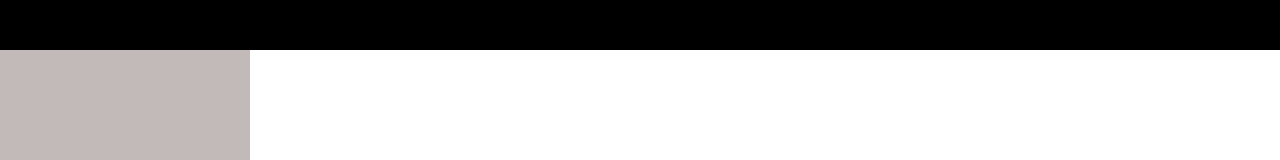
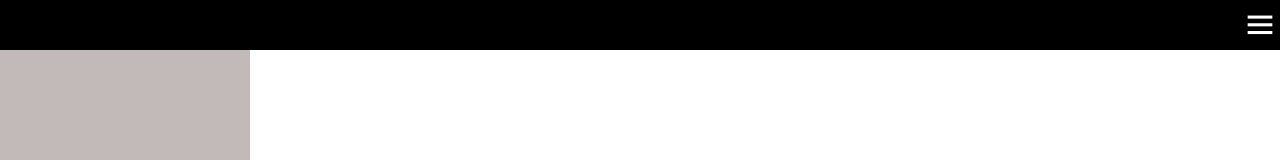
Before and after one commit to Felihum/Unidriver, a React (Vite) app in the folder frontend/unidriver/: page / in a window 1280 px wide. Both pictures are taken after typing "name@example.com", "Sample123" into the empty fields and a click on the button "Login". Shown: the top 160 px of the page. Built offline with nearby package versions, Linux system fonts and the light colour scheme.

Commit message:
Barra de configurações feita
Criei a barra de configurações, agora é só implementá-la.

```diff
--- /dev/null
+++ b/frontend/unidriver/src/components/BarraModal.jsx
@@ -0,0 +1,30 @@
+import style from '../styles/BarraModal.module.css';
+
+// eslint-disable-next-line react/prop-types
+function BarraModal({ isOpen }){
+    if(isOpen){
+        return(
+            <div className={style.bgBarraModal}>
+                <div className={style.containerBarraModal}>
+                    <div>
+                        <a href="#">Configuração</a>
+                    </div>
+                    <div>
+                        <a href="#">Configuração</a>
+                    </div>
+                    <div>
+                        <a href="#">Configuração</a>
+                    </div>
+                    <div>
+                        <a href="#">Configuração</a>
+                    </div>
+                </div>
+            </div>
+        )
+    } else{
+        <></>
+    }
+
+}
+
+export default BarraModal;
--- a/frontend/unidriver/src/components/NavBar.jsx
+++ b/frontend/unidriver/src/components/NavBar.jsx
@@ -1,6 +1,8 @@
+import style from '../styles/NavBar.module.css'
+
 function NavBar(){
     return(
-        <nav className="header">
+        <nav className={style.containerMain}>
 
         </nav>
     )
--- a/frontend/unidriver/src/routes/clients/Index.jsx
+++ b/frontend/unidriver/src/routes/clients/Index.jsx
@@ -1,21 +1,24 @@
 import BarraMaterias from "../../components/BarraMaterias";
 import NavBar from "../../components/NavBar";
 import Modal from "../../components/Modal";
+import BarraModal from "../../components/BarraModal"
 import '../../styles/Index.css'
 import { useState } from "react";
 
-
 function Index(){
 
-    let [open, setOpen] = useState(false);
+    let [openModal, setOpenModal] = useState(false);
+    let [openBarra, setOpenBarra] = useState(false);
 
     return(
         <body className="indexBody">
             <div className="wrapper">
-                <Modal isOpen={open} setOpen={setOpen}/>
+                <button style={!openBarra ? {color: "#ffffff"} : {color: "black"}} onClick={() => setOpenBarra(!openBarra)} className="btnConfig" id="btn"><i className='bx bx-menu'></i></button>
+                <BarraModal isOpen={openBarra} setOpen={setOpenBarra}/>
+                <Modal isOpen={openModal} setOpen={setOpenModal}/>
                 <NavBar />
                 <div className="containerBtnAdd">
-                    <button onClick={() => setOpen(true)}>+</button>
+                    <button onClick={() => setOpenModal(!openModal)}>+</button>
                 </div>
                 <BarraMaterias />
 
--- /dev/null
+++ b/frontend/unidriver/src/styles/BarraModal.module.css
@@ -0,0 +1,37 @@
+@import url('https://fonts.googleapis.com/css2?family=Poppins:wght@300&display=swap');
+
+.bgBarraModal{
+    display: flex;
+    align-items: center;
+    justify-content: flex-end;
+    width: 100%;
+    height: 100vh;
+    background-color: rgba(0, 0, 0, 0.5);
+    position: absolute;
+    font-size: 24px;
+}
+
+.containerBarraModal{
+    background-color: white;
+    width: 400px;
+    height: 100%;
+    display: flex;
+    flex-direction: column;
+    align-items: center;
+    justify-content: center;
+}
+
+.containerBarraModal div{
+    display: flex;
+    align-items: center;
+    justify-content: center;
+    width: 100%;
+    height: 100px;
+    background-color: transparent;
+    margin-bottom: 100px;
+}
+
+.containerBarraModal a{
+    text-decoration: none;
+    color: black;
+}
--- a/frontend/unidriver/src/styles/Index.css
+++ b/frontend/unidriver/src/styles/Index.css
@@ -22,13 +22,7 @@
     align-items: center;
     background-color: rgb(194, 185, 185);
     width: 250px;
-    height: 94.8vh;
-}
-
-.header{
-    background-color: black;
-    width: 100vw;
-    height: 50px;
+    height: 94.7vh;
 }
 
 .containerMaterias div{
@@ -68,3 +62,16 @@
 .containerModal{
     margin: 0 auto;
 }
+
+.btnConfig{
+    position: absolute;
+    margin-left: 97%;
+    z-index: 1000;
+    background-color: transparent;
+    font-size: 37px;
+    height: 50px;
+    border: none;
+    outline: none;
+    cursor: pointer;
+    color: #ffffff;
+}
--- /dev/null
+++ b/frontend/unidriver/src/styles/NavBar.module.css
@@ -0,0 +1,22 @@
+.containerMain{
+    display: flex;
+    flex-direction: row;
+    align-items: center;
+    justify-content: flex-end;
+    background-color: black;
+    color: white;
+    width: 100vw;
+    height: 50px;
+}
+
+.containerMain button{
+    position: absolute;
+
+    background-color: transparent;
+    font-size: 37px;
+    height: 50px;
+    border: none;
+    outline: none;
+    cursor: pointer;
+    color: rgb(255, 255, 255);
+}
```
Also changed, not shown: 2 other files (tests, documents, lock files or other folders).
